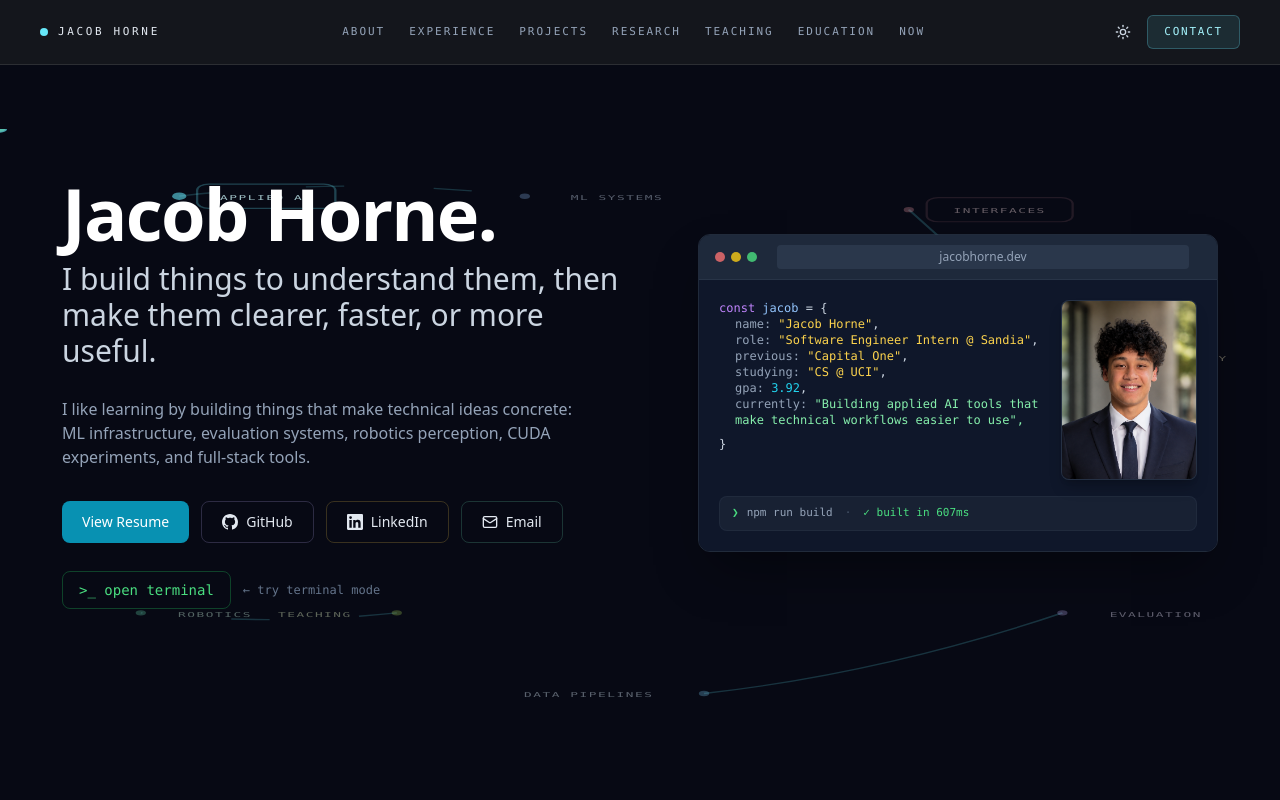
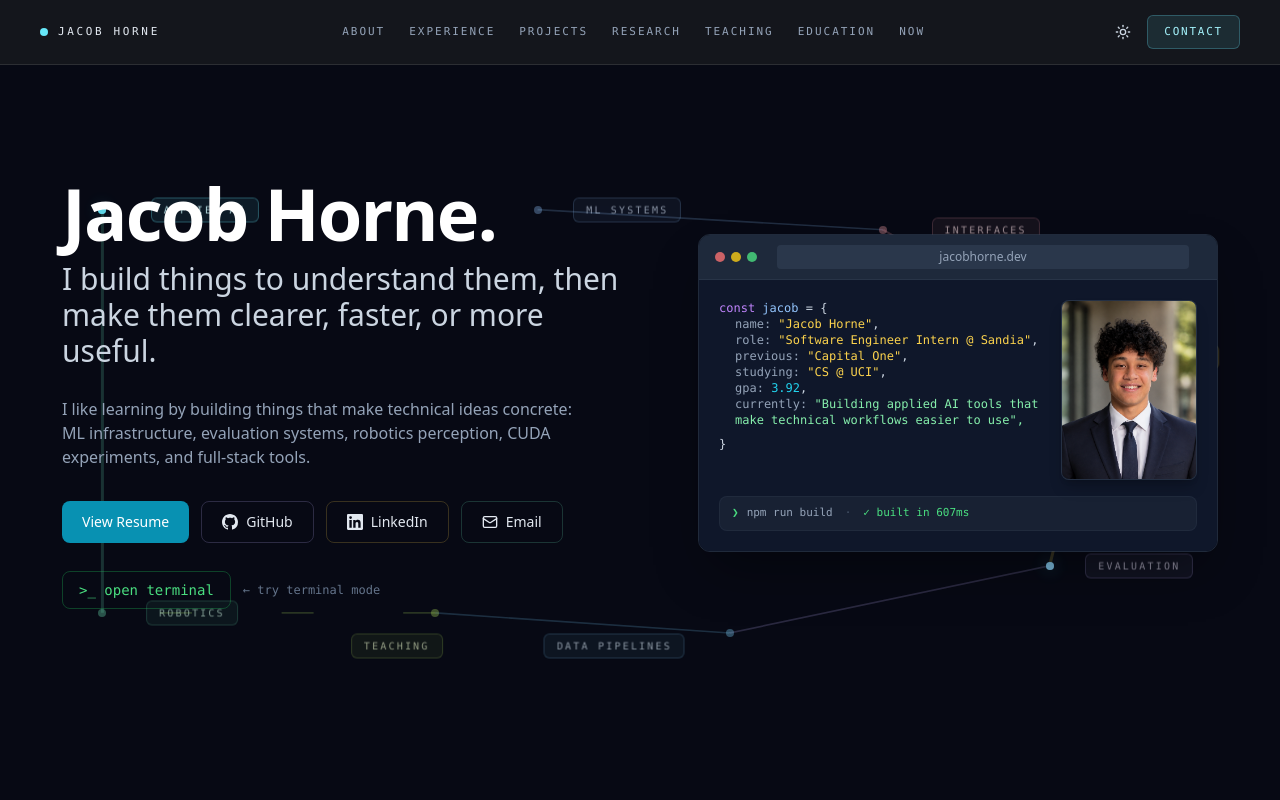
Before and after one commit to jacobhorne-jth/jacobhorne-jth.github.io, a React (Vite) app: page / in a window 1280 px wide. Shown: the top 800 px of the page. Built offline with nearby package versions, Linux system fonts and the light colour scheme.

Commit message:
Fix hero graph text layout

```diff
--- a/src/App.tsx
+++ b/src/App.tsx
@@ -1259,47 +1259,34 @@ const CURRENTLY_ITEMS = [
 ];
 
 const HERO_TOPICS = [
-  { label: "Applied AI", x: 14, y: 10, dx: 1.4, dy: -1.8, width: 10.8, stroke: "stroke-cyan-300/35", fill: "fill-cyan-300/12", text: "fill-cyan-100", dot: "fill-cyan-300/75" },
-  { label: "ML Systems", x: 41, y: 10, dx: 1.4, dy: -1.8, width: 11.6, stroke: "stroke-blue-300/32", fill: "fill-blue-300/11", text: "fill-blue-100", dot: "fill-blue-300/70" },
-  { label: "Interfaces", x: 71, y: 12, dx: 1.4, dy: -1.8, width: 11.4, stroke: "stroke-rose-300/30", fill: "fill-rose-300/11", text: "fill-rose-100", dot: "fill-rose-300/70" },
-  { label: "Latency", x: 88, y: 34, dx: 1.4, dy: -1.8, width: 8, stroke: "stroke-amber-300/32", fill: "fill-amber-300/12", text: "fill-amber-100", dot: "fill-amber-300/70" },
-  { label: "Evaluation", x: 83, y: 72, dx: 1.4, dy: -1.8, width: 11.8, stroke: "stroke-violet-300/32", fill: "fill-violet-300/11", text: "fill-violet-100", dot: "fill-violet-300/70" },
-  { label: "Data Pipelines", x: 55, y: 84, dx: -16.8, dy: -1.8, width: 15.6, stroke: "stroke-sky-300/32", fill: "fill-sky-300/11", text: "fill-sky-100", dot: "fill-sky-300/70" },
-  { label: "Teaching", x: 31, y: 72, dx: -11.2, dy: -1.8, width: 9.6, stroke: "stroke-lime-300/28", fill: "fill-lime-300/11", text: "fill-lime-100", dot: "fill-lime-300/65" },
-  { label: "Robotics", x: 11, y: 72, dx: 1.4, dy: -1.8, width: 8.8, stroke: "stroke-emerald-300/32", fill: "fill-emerald-300/12", text: "fill-emerald-100", dot: "fill-emerald-300/70" },
+  { label: "Applied AI", x: 8, y: 12, labelX: 16, labelY: 12, stroke: "stroke-cyan-300/24", dot: "bg-cyan-300/75", tone: "border-cyan-300/35 bg-cyan-300/10 text-cyan-100" },
+  { label: "ML Systems", x: 42, y: 12, labelX: 49, labelY: 12, stroke: "stroke-blue-300/20", dot: "bg-blue-300/65", tone: "border-blue-300/30 bg-blue-300/10 text-blue-100" },
+  { label: "Interfaces", x: 69, y: 15, labelX: 77, labelY: 15, stroke: "stroke-rose-300/20", dot: "bg-rose-300/65", tone: "border-rose-300/30 bg-rose-300/10 text-rose-100" },
+  { label: "Latency", x: 86, y: 34, labelX: 92, labelY: 34, stroke: "stroke-amber-300/20", dot: "bg-amber-300/65", tone: "border-amber-300/30 bg-amber-300/10 text-amber-100" },
+  { label: "Evaluation", x: 82, y: 65, labelX: 89, labelY: 65, stroke: "stroke-violet-300/20", dot: "bg-violet-300/65", tone: "border-violet-300/30 bg-violet-300/10 text-violet-100" },
+  { label: "Data Pipelines", x: 57, y: 75, labelX: 48, labelY: 77, stroke: "stroke-sky-300/20", dot: "bg-sky-300/65", tone: "border-sky-300/30 bg-sky-300/10 text-sky-100" },
+  { label: "Teaching", x: 34, y: 72, labelX: 31, labelY: 77, stroke: "stroke-lime-300/20", dot: "bg-lime-300/60", tone: "border-lime-300/30 bg-lime-300/10 text-lime-100" },
+  { label: "Robotics", x: 8, y: 72, labelX: 15, labelY: 72, stroke: "stroke-emerald-300/20", dot: "bg-emerald-300/65", tone: "border-emerald-300/30 bg-emerald-300/10 text-emerald-100" },
 ];
 
 function HeroTopicGraph({ activeIndex }: { activeIndex: number }) {
   const activeTopic = activeIndex % HERO_TOPICS.length;
-  const nodeHeight = 3.6;
   const center = (index: number) => ({ x: HERO_TOPICS[index].x, y: HERO_TOPICS[index].y });
-  const curve = (from: number, to: number, bend = 0) => {
+  const line = (from: number, to: number) => {
     const start = center(from);
     const end = center(to);
-    const midX = (start.x + end.x) / 2;
-    const midY = (start.y + end.y) / 2 + bend;
-    return `M ${start.x} ${start.y} Q ${midX} ${midY} ${end.x} ${end.y}`;
+    return `M ${start.x} ${start.y} L ${end.x} ${end.y}`;
   };
   const connections = [
-    [0, 1, -3],
-    [1, 2, -2],
-    [2, 3, 4],
-    [3, 4, 5],
-    [4, 5, 3],
-    [5, 6, -2],
-    [6, 7, 2],
-    [7, 0, -5],
+    [0, 1],
+    [1, 2],
+    [2, 3],
+    [3, 4],
+    [4, 5],
+    [5, 6],
+    [6, 7],
+    [7, 0],
   ];
-  const motionRoute = connections
-    .map(([from, to, bend], index) => {
-      const start = center(from);
-      const end = center(to);
-      const midX = (start.x + end.x) / 2;
-      const midY = (start.y + end.y) / 2 + bend;
-      return `${index === 0 ? `M ${start.x} ${start.y}` : ""} Q ${midX} ${midY} ${end.x} ${end.y}`;
-    })
-    .join(" ");
-
   return (
     <div className="pointer-events-none absolute inset-x-0 top-16 bottom-0 hidden overflow-hidden opacity-95 md:block" aria-hidden="true">
       <svg
@@ -1308,62 +1295,36 @@ function HeroTopicGraph({ activeIndex }: { activeIndex: number }) {
         className="absolute inset-0 h-full w-full"
         fill="none"
       >
-        {connections.map(([from, to, bend], index) => (
+        {connections.map(([from, to], index) => (
           <path
             key={`${from}-${to}`}
-            d={curve(from, to, bend)}
-            className={index % 2 === 0 ? "stroke-cyan-300/20" : "stroke-slate-300/16"}
-            strokeWidth="0.2"
-            strokeDasharray={index % 3 === 0 ? "3 7" : undefined}
+            d={line(from, to)}
+            className={HERO_TOPICS[from].stroke}
+            strokeWidth="0.24"
+            strokeDasharray={index % 3 === 0 ? "2.5 7" : undefined}
           />
         ))}
-        <circle r="0.55" className="fill-cyan-300/70">
-          <animateMotion
-            dur="30s"
-            repeatCount="indefinite"
-            path={motionRoute}
+      </svg>
+      <span className="hero-graph-orb absolute h-2 w-2 rounded-full bg-cyan-300/85 shadow-[0_0_18px_rgba(103,232,249,0.45)]" />
+      <span className="hero-graph-orb hero-graph-orb-delayed absolute h-2 w-2 rounded-full bg-cyan-300/85 shadow-[0_0_18px_rgba(103,232,249,0.45)]" />
+      {HERO_TOPICS.map((topic, index) => (
+        <div key={topic.label}>
+          <span
+            className={`absolute h-2 w-2 -translate-x-1/2 -translate-y-1/2 rounded-full ${topic.dot} ${
+              index === activeTopic ? "opacity-100" : "opacity-55"
+            }`}
+            style={{ left: `${topic.x}%`, top: `${topic.y}%` }}
           />
-        </circle>
-        <circle r="0.42" className="fill-emerald-300/55">
-          <animateMotion
-            dur="34s"
-            repeatCount="indefinite"
-            path={motionRoute}
-            keyPoints="0.5;1;0.5;0"
-            keyTimes="0;0.45;0.55;1"
-          />
-        </circle>
-        {HERO_TOPICS.map((topic, index) => (
-          <g
-            key={topic.label}
-            className={`transition-opacity duration-500 ${
-              index === activeTopic ? "opacity-80" : "opacity-40"
+          <span
+            className={`absolute -translate-x-1/2 -translate-y-1/2 whitespace-nowrap rounded-md border px-3 py-1 font-mono text-[10px] uppercase tracking-[0.22em] shadow-sm backdrop-blur-md transition-opacity duration-500 ${topic.tone} ${
+              index === activeTopic ? "opacity-90" : "opacity-65"
             }`}
-            transform={`translate(${topic.x} ${topic.y})`}
+            style={{ left: `${topic.labelX}%`, top: `${topic.labelY}%` }}
           >
-            <circle r={index === activeTopic ? 0.55 : 0.4} className={topic.dot} />
-            <rect
-              x={topic.dx}
-              y={topic.dy}
-              width={topic.width}
-              height={nodeHeight}
-              rx="0.9"
-              className={`${topic.fill} ${topic.stroke}`}
-              strokeWidth="0.18"
-            />
-            <text
-              x={topic.dx + topic.width / 2}
-              y={topic.dy + 2.35}
-              fontSize="1"
-              letterSpacing="0.12em"
-              textAnchor="middle"
-              className={`${topic.text} font-mono uppercase`}
-            >
-              {topic.label}
-            </text>
-          </g>
-        ))}
-      </svg>
+            {topic.label}
+          </span>
+        </div>
+      ))}
     </div>
   );
 }
--- a/src/index.css
+++ b/src/index.css
@@ -5,3 +5,24 @@ html { scroll-behavior: smooth; }
 section { scroll-margin-top: 80px; }
 html, body, #root { overflow-x: hidden; }
 body { transition: transform 0.7s cubic-bezier(0.4, 0, 0.2, 1); transform-origin: center center; }
+
+@keyframes hero-graph-orbit {
+  0% { left: 8%; top: 12%; }
+  12.5% { left: 42%; top: 12%; }
+  25% { left: 69%; top: 15%; }
+  37.5% { left: 86%; top: 34%; }
+  50% { left: 82%; top: 65%; }
+  62.5% { left: 57%; top: 75%; }
+  75% { left: 34%; top: 72%; }
+  87.5% { left: 8%; top: 72%; }
+  100% { left: 8%; top: 12%; }
+}
+
+.hero-graph-orb {
+  animation: hero-graph-orbit 32s linear infinite;
+  transform: translate(-50%, -50%);
+}
+
+.hero-graph-orb-delayed {
+  animation-delay: -16s;
+}
```
